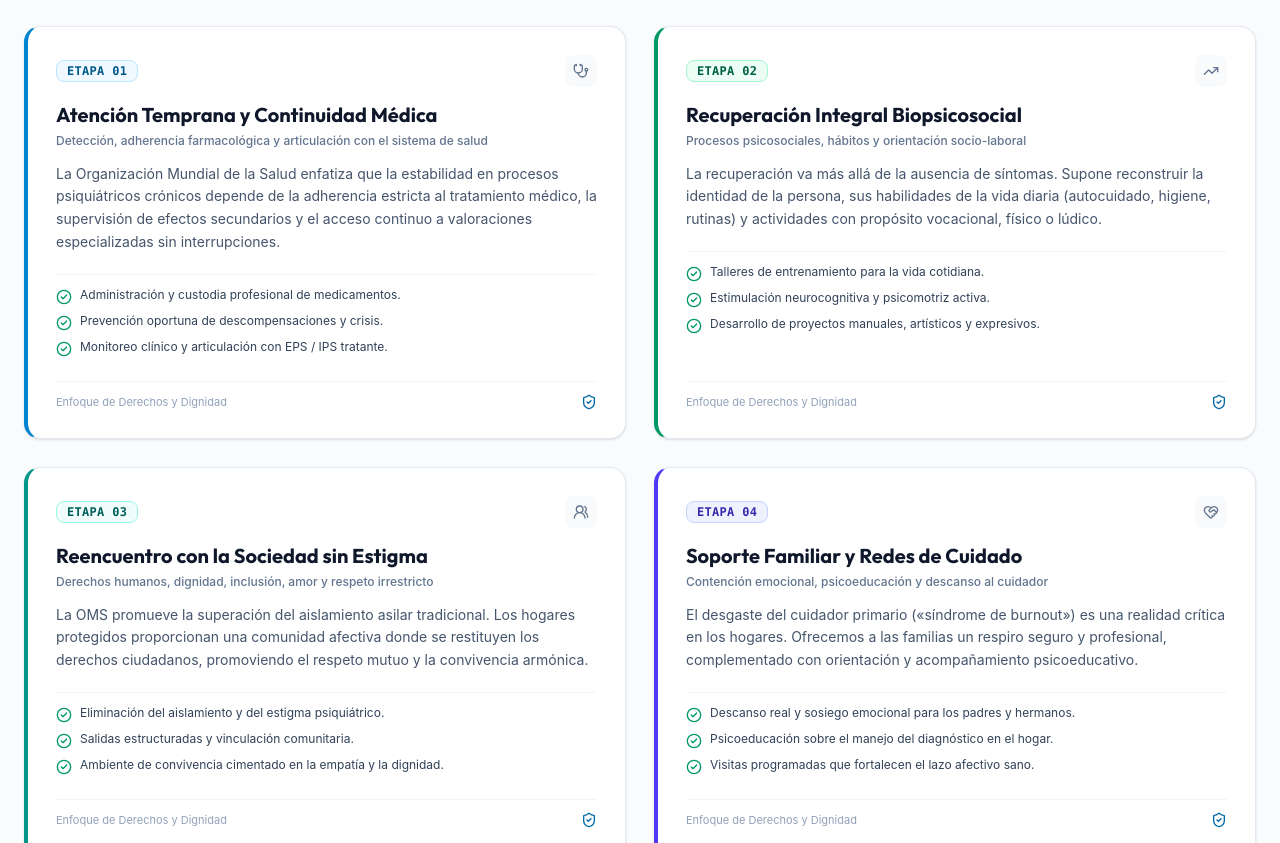
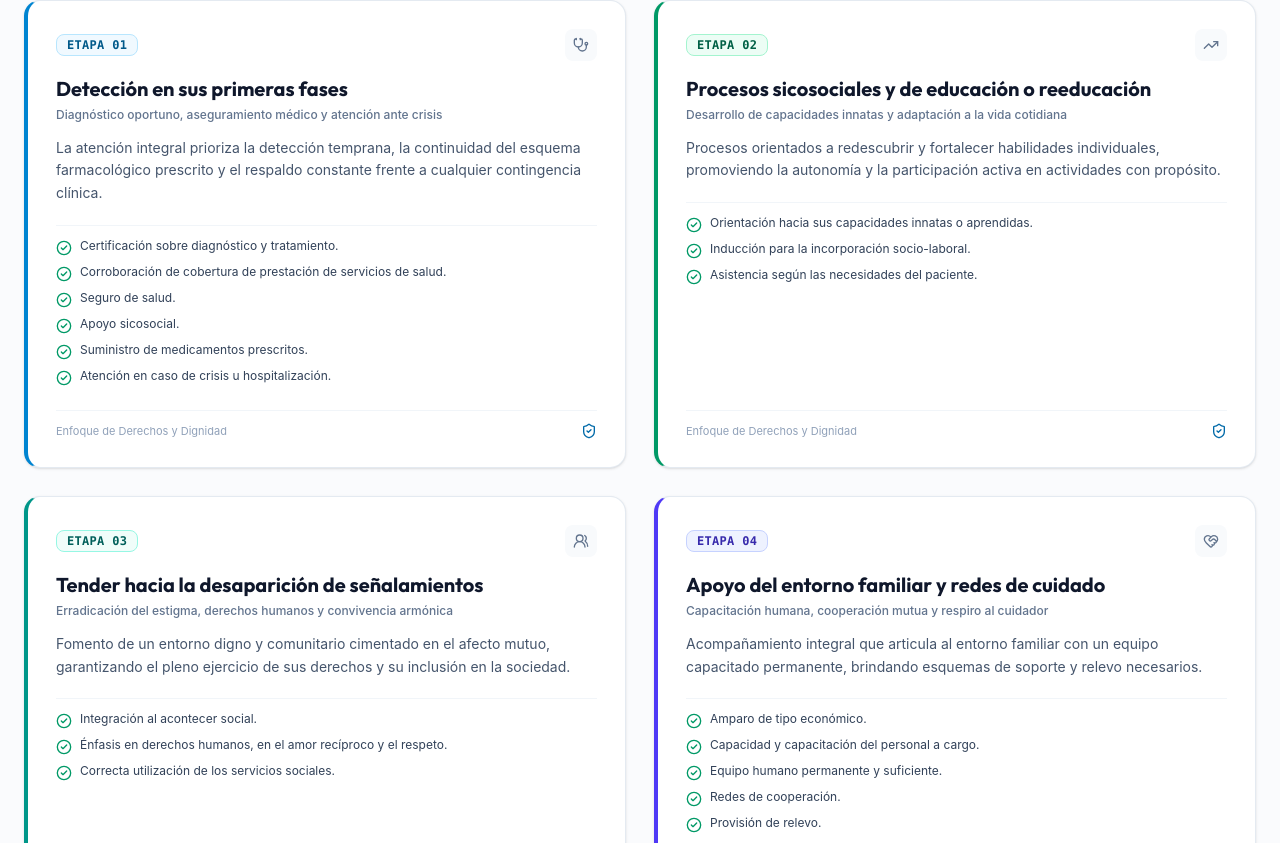
Before and after one commit to alberlismendez0-hue/fundacion-soplandoVida-bogota, a React (Vite) app: page / in a window 1280 px wide. Shown: the part 5417-6260 px from the top of the page. Built offline with nearby package versions, Linux system fonts and the light colour scheme.

Commit message:
fix: modificaciones de la etapas

```diff
--- a/src/components/MentalHealthWHO.jsx
+++ b/src/components/MentalHealthWHO.jsx
@@ -5,62 +5,67 @@ export default function MentalHealthWHO() {
   const stages = [
     {
       step: '01',
-      title: 'Atención Temprana y Continuidad Médica',
-      subtitle: 'Detección, adherencia farmacológica y articulación con el sistema de salud',
+      title: 'Detección en sus primeras fases',
+      subtitle: 'Diagnóstico oportuno, aseguramiento médico y atención ante crisis',
       icon: Stethoscope,
       accent: 'border-l-sky-600',
       tagColor: 'text-sky-800 bg-sky-50 border-sky-200',
       description:
-        'La Organización Mundial de la Salud enfatiza que la estabilidad en procesos psiquiátricos crónicos depende de la adherencia estricta al tratamiento médico, la supervisión de efectos secundarios y el acceso continuo a valoraciones especializadas sin interrupciones.',
+        'La atención integral prioriza la detección temprana, la continuidad del esquema farmacológico prescrito y el respaldo constante frente a cualquier contingencia clínica.',
       points: [
-        'Administración y custodia profesional de medicamentos.',
-        'Prevención oportuna de descompensaciones y crisis.',
-        'Monitoreo clínico y articulación con EPS / IPS tratante.',
+        'Certificación sobre diagnóstico y tratamiento.',
+        'Corroboración de cobertura de prestación de servicios de salud.',
+        'Seguro de salud.',
+        'Apoyo sicosocial.',
+        'Suministro de medicamentos prescritos.',
+        'Atención en caso de crisis u hospitalización.',
       ],
     },
     {
       step: '02',
-      title: 'Recuperación Integral Biopsicosocial',
-      subtitle: 'Procesos psicosociales, hábitos y orientación socio-laboral',
+      title: 'Procesos sicosociales y de educación o reeducación',
+      subtitle: 'Desarrollo de capacidades innatas y adaptación a la vida cotidiana',
       icon: TrendingUp,
       accent: 'border-l-emerald-600',
       tagColor: 'text-emerald-800 bg-emerald-50 border-emerald-200',
       description:
-        'La recuperación va más allá de la ausencia de síntomas. Supone reconstruir la identidad de la persona, sus habilidades de la vida diaria (autocuidado, higiene, rutinas) y actividades con propósito vocacional, físico o lúdico.',
+        'Procesos orientados a redescubrir y fortalecer habilidades individuales, promoviendo la autonomía y la participación activa en actividades con propósito.',
       points: [
-        'Talleres de entrenamiento para la vida cotidiana.',
-        'Estimulación neurocognitiva y psicomotriz activa.',
-        'Desarrollo de proyectos manuales, artísticos y expresivos.',
+        'Orientación hacia sus capacidades innatas o aprendidas.',
+        'Inducción para la incorporación socio-laboral.',
+        'Asistencia según las necesidades del paciente.',
       ],
     },
     {
       step: '03',
-      title: 'Reencuentro con la Sociedad sin Estigma',
-      subtitle: 'Derechos humanos, dignidad, inclusión, amor y respeto irrestricto',
+      title: 'Tender hacia la desaparición de señalamientos',
+      subtitle: 'Erradicación del estigma, derechos humanos y convivencia armónica',
       icon: Users2,
       accent: 'border-l-teal-600',
       tagColor: 'text-teal-800 bg-teal-50 border-teal-200',
       description:
-        'La OMS promueve la superación del aislamiento asilar tradicional. Los hogares protegidos proporcionan una comunidad afectiva donde se restituyen los derechos ciudadanos, promoviendo el respeto mutuo y la convivencia armónica.',
+        'Fomento de un entorno digno y comunitario cimentado en el afecto mutuo, garantizando el pleno ejercicio de sus derechos y su inclusión en la sociedad.',
       points: [
-        'Eliminación del aislamiento y del estigma psiquiátrico.',
-        'Salidas estructuradas y vinculación comunitaria.',
-        'Ambiente de convivencia cimentado en la empatía y la dignidad.',
+        'Integración al acontecer social.',
+        'Énfasis en derechos humanos, en el amor recíproco y el respeto.',
+        'Correcta utilización de los servicios sociales.',
       ],
     },
     {
       step: '04',
-      title: 'Soporte Familiar y Redes de Cuidado',
-      subtitle: 'Contención emocional, psicoeducación y descanso al cuidador',
+      title: 'Apoyo del entorno familiar y redes de cuidado',
+      subtitle: 'Capacitación humana, cooperación mutua y respiro al cuidador',
       icon: HeartHandshake,
       accent: 'border-l-indigo-600',
       tagColor: 'text-indigo-800 bg-indigo-50 border-indigo-200',
       description:
-        'El desgaste del cuidador primario («síndrome de burnout») es una realidad crítica en los hogares. Ofrecemos a las familias un respiro seguro y profesional, complementado con orientación y acompañamiento psicoeducativo.',
+        'Acompañamiento integral que articula al entorno familiar con un equipo capacitado permanente, brindando esquemas de soporte y relevo necesarios.',
       points: [
-        'Descanso real y sosiego emocional para los padres y hermanos.',
-        'Psicoeducación sobre el manejo del diagnóstico en el hogar.',
-        'Visitas programadas que fortalecen el lazo afectivo sano.',
+        'Amparo de tipo económico.',
+        'Capacidad y capacitación del personal a cargo.',
+        'Equipo humano permanente y suficiente.',
+        'Redes de cooperación.',
+        'Provisión de relevo.',
       ],
     },
   ];
@@ -69,8 +74,8 @@ export default function MentalHealthWHO() {
     <section id="enfoque-oms" className="py-14 lg:py-18 bg-slate-50/70 border-b border-slate-100">
       <div className="max-w-7xl mx-auto px-4 sm:px-6">
 
-        {/* Section Header */}
-        <div className="max-w-3xl mb-12">
+        {/* Section Header Centrado */}
+        <div className="max-w-3xl mx-auto text-center mb-12">
           <div className="inline-flex items-center gap-2 px-3 py-1 rounded-full bg-white border border-slate-200/80 text-sky-800 text-xs font-semibold uppercase tracking-wider mb-3 shadow-2xs">
             <Globe2 className="w-3.5 h-3.5 text-sky-600" />
             <span>Lineamientos de la OMS en Salud Mental</span>
@@ -80,13 +85,12 @@ export default function MentalHealthWHO() {
           </h2>
           <p className="mt-3 text-slate-600 text-sm sm:text-base leading-relaxed">
             Las afecciones de este tipo se consideran un síndrome caracterizado por una alteración clínicamente significativa del
-            estado cognitivo, la regulación emocional o el comportamiento de un individuo, que refleja una disfunción de los
-            procesos sicológicos, biológicos o del desarrollo que se presentan en su función mental. La atención ha de orientarse
-            a los campos.
+            estado cognitivo, la regulación emocional o el comportamiento de un individuo. La atención comunitaria integral ha de orientarse
+            hacia las siguientes etapas clave.
           </p>
         </div>
 
-        {/* 4 Stages Grid - With Border Accent and Card Depth */}
+        {/* 4 Stages Grid */}
         <div className="grid grid-cols-1 md:grid-cols-2 gap-6 lg:gap-7 mb-10">
           {stages.map((st) => {
             const Icon = st.icon;
@@ -146,7 +150,7 @@ export default function MentalHealthWHO() {
             </h4>
             <p className="text-xs text-slate-600 mt-1 max-w-3xl leading-relaxed">
               La OMS recomienda sustituir los internamientos psiquiátricos prolongados y despersonalizados por
-              <strong> estructuras residenciales intermedias protegidas</strong> en el entorno comunitario, donde el residente conserve sus rutinas, su dignidad y un entorno afectivo seguro.
+              <strong> estructuras residenciales intermedias protegidas</strong> en el entorno comunitario, donde el residente conserve sus rutinas, su dignidad y un entorno afectivo seguro[cite: 3].
             </p>
           </div>
           <span className="text-xs font-mono text-slate-500 flex-shrink-0 bg-slate-50 px-3 py-1.5 rounded-lg border border-slate-200">
```
